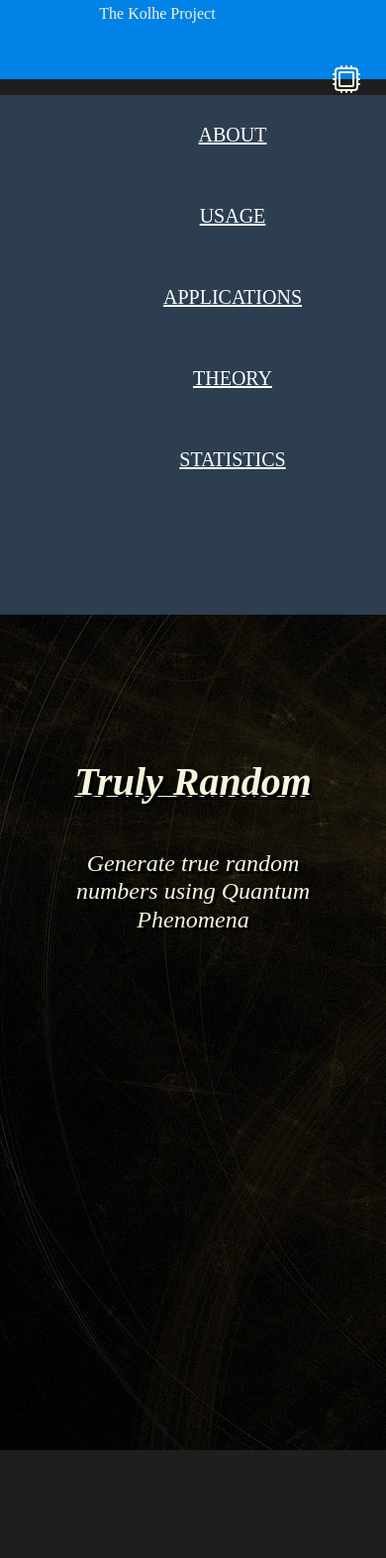
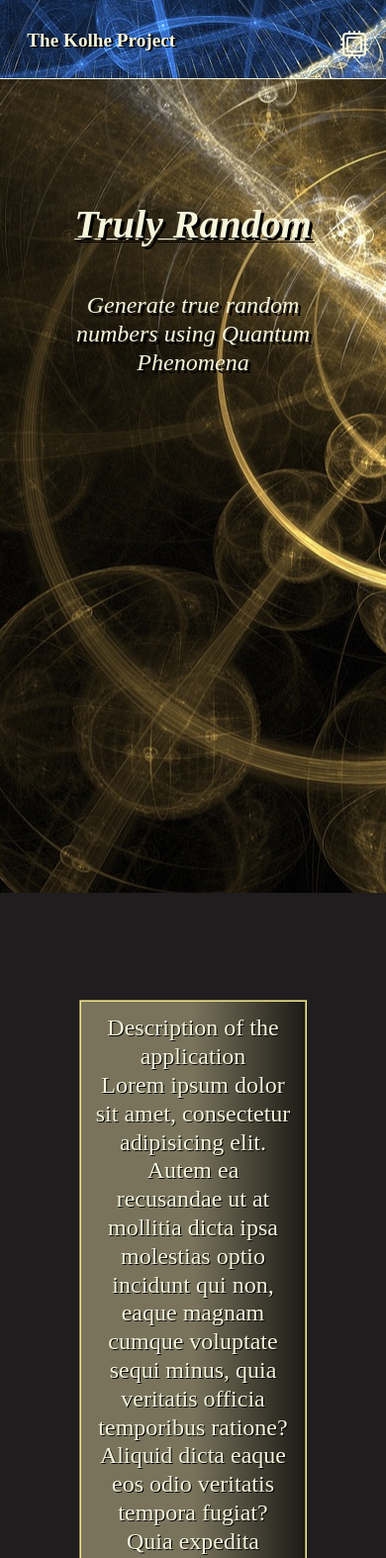
Before and after one commit to Chasmiccoder/Truly-Random, a Flask app: page / in a window 390 px wide. Shown: the top 1574 px of the page at 99% size. Run offline with Flask 2, Linux system fonts and the light colour scheme; some libraries are stand-ins or nearby versions.

Commit message:
Finalized Responsive Navbar

```diff
--- a/Truly-Random/static/css/main.css
+++ b/Truly-Random/static/css/main.css
@@ -25,63 +25,108 @@ ion-icon {
     top: 1rem;
 }
 
+.img1 {
+    background: url( ../fractal_bg.jpg);
+    min-height: 100%;
+}
+
 #navbar {
     padding: 0;
     margin: 0;
     text-decoration: none;
     list-style: none;
     box-sizing: border-box;
-    font-family: montserrat; /* Change this later */
+    font-family: montserrat;
+    /* Change this later */
 
-    background: #0082e6;
+    overflow: hidden;
+    position: fixed;
+    top:0;
+    z-index: 1;
+
+    border-bottom: 1px solid beige;
+
+
+    /* background: rgb(231,206,117);
+    background: linear-gradient(90deg, rgba(231,206,117,1) 10%, rgba(0,0,0,1) 115%); */
+
+    background: url(../fractal-blue.jpg);
+    background-position: -50rem;
+
     height: 80px;
     width: 100%;
-
 }
 
-#portfolio_link {
+
+
+
+.portfolio_link {
     color: white;
-    font-size: 35px;
-    line-height: 80px;
-    padding: 0 100px;
+    font-size: 1.2rem;
+    line-height: 60px;
+    /* padding-right:4rem; */
     font-weight: bold;
+    float: left;
+    padding-left: 1rem;
+    padding-right: 1rem;
+    margin:0.7rem;
+    border:1px invisible;
+    border-radius:3px;
+    color: beige;
+    text-shadow: 2px 1px black;
+}
 
+.portfolio_link:hover{
+    /* background: lightblue; */
+    transition: 0.5s;
+    text-shadow: 0px 0px;
+    /* color: gray; */
+    background: lightcyan;
+    color: black;
 }
+
+
 
 #nav_ul {
     float: right;
-    margin-right: 20px;
-
+    /* margin-right: 20px; */
 }
 
 
 #nav_ul li {
     display: inline-block;
-    line-height: 80px;
-    margin: 0 5px;
+    line-height: 55px;
+    margin: 0;
+
+
+
 
 }
 
 #nav_ul li a {
-    color: white;
+    color: beige;
     font-size: 17px;
-    text-transform: uppercase;
 
     padding: 7px 13px;
+    /* padding-top: 0; */
     border-radius: 3px;
+    text-decoration: none;
 }
 
-#navbar_element:hover{
-    background: #1b9bff;
-    transition: 0.5s;
+#nav_ul a:hover{
+    /* background: #1b9bff; */
+    background: lightcyan;
+    color: black;
+    transition: 0.2s;
 }
 
 #checkbtn {
     font-size: 30px;
-    color: white;
+    color: beige;
     float: right;
-    line-height: 80px;
-    margin-right: 40px;
+
+    margin-right: 2rem;
+    margin-top:0.8rem;
     cursor: pointer;
     display: none;
 }
@@ -101,33 +146,35 @@ ion-icon {
         font-size: 16px;
 
     }
-
-
-
 }
 
 /* Change media queries values depending on final project  */
 @media ( max-width: 858px ) {
     #checkbtn {
         display: block;
-
     }
 
     #nav_ul {
         position: fixed;
         width: 100%;
-        height: 100vh;
+        /* height: 100vh; */
+        height: 18rem;
         background: #2c3e50;
+        border: 1px solid beige;
+        padding-left: 0rem;
 
-        top: 80px;
-        left: 0;
+        top: 60px;
+        left: -115%;
         text-align: center;
+
+        transition: all 0.5s;
 
     }
 
     #nav_ul li {
         display: block;
-
+        margin: 20px 0;
+        line-height: 30px;
     }
 
     #nav_ul li a {
@@ -135,74 +182,26 @@ ion-icon {
 
     }
 
-    #navbar_element:hover {
+    #nav_ul a:hover {
         background: none;
         color: #0082e6;
 
+    }
+
+    #check:checked ~ ul {
+        left: 0;
+    }
+
+    .img1 {
+        background: url( ../fractal_bg.jpg);
+        min-height: 100%;
+        background-position: -45rem;
     }
 
 
 }
 
 
-
-
-
-
-
-/* Old Navbar: */
-#navbar2 {
-    float: right;
-
-    list-style-type: none;
-    margin: 0;
-    padding: 0;
-    overflow: hidden;
-    background-color: #333;
-
-    float:left; /* Shady part */
-    border-right:1px solid #bbb;
-
-}
-
-#navbar_element2 {
-    display: block;
-    color: white;
-    text-align: center;
-    padding: 14px 16px;
-    text-decoration: none;
-}
-
-#navbar_element2:hover:not(.active) {
-    background-color: #111;
-    float: left;
-    border-right:1px solid #bbb;
-}
-
-/* Change this tag later */
-/* .active {
-    background-color: #4CAF50;
-} */
-/* li:last-child {
-    border-right: none;
-}
-li {
-    float: left;
-    border-right:1px solid #bbb;
-}
-li:last-child {
-    border-right: none;
-} */
-
-
-
-
-
-
-.img1 {
-    background: url( ../fractal_bg.jpg);
-    min-height: 100%;
-}
 
 section {
     /* padding: 0.5rem 0.5rem; 50px 80px */
--- a/Truly-Random/templates/index.html
+++ b/Truly-Random/templates/index.html
@@ -68,7 +68,9 @@
         </label>
 
         <label class="portfolio_link">The Kolhe Project</label>
+        <!-- <p>The Kolhe Project</p> -->
         <ul id="nav_ul">
+
             <li ><a href="#" class="navbar_element">About</a></li>
             <li><a href="#" class="navbar_element">Usage</a></li>
             <li><a href="#" class="navbar_element">Applications</a></li>
@@ -79,34 +81,7 @@
     </nav>
 
 
-
-
-    <br><br><br><br><br><br><br><br>
-
-
-
-
-
-
-
-    <nav>
-        <ul id="navbar">
-            <li><a href="#home" class="navbar_element">Home</a></li> <!-- class="navbar_element" might be needed -->
-            <li><a href="#about" class="navbar_element">About</a></li>
-            <li><a href="#usage" class="navbar_element">Usage</a></li>
-            <li><a href="#applications" class="navbar_element">Applications</a></li>
-            <li><a href="#theory" class="navbar_element">Theory</a></li>
-            <li><a href="#statistics" class="navbar_element">Statistics</a></li>
-
-        </ul>
-    </nav>
-
-    <br>
-
-    <br><br><br><br><br><br><br>
-
-
-
+    <br><br>
     <!-- Heading -->
     <div class="img1" id="home">
         <div id="heading">
```
Also changed, not shown: Truly-Random/images/atom_favicon.png (deleted), Truly-Random/images/network_graph_cool.jpg (deleted), Truly-Random/static/black-hole.jpg (added), Truly-Random/static/quantum-bg.jpg (added).
